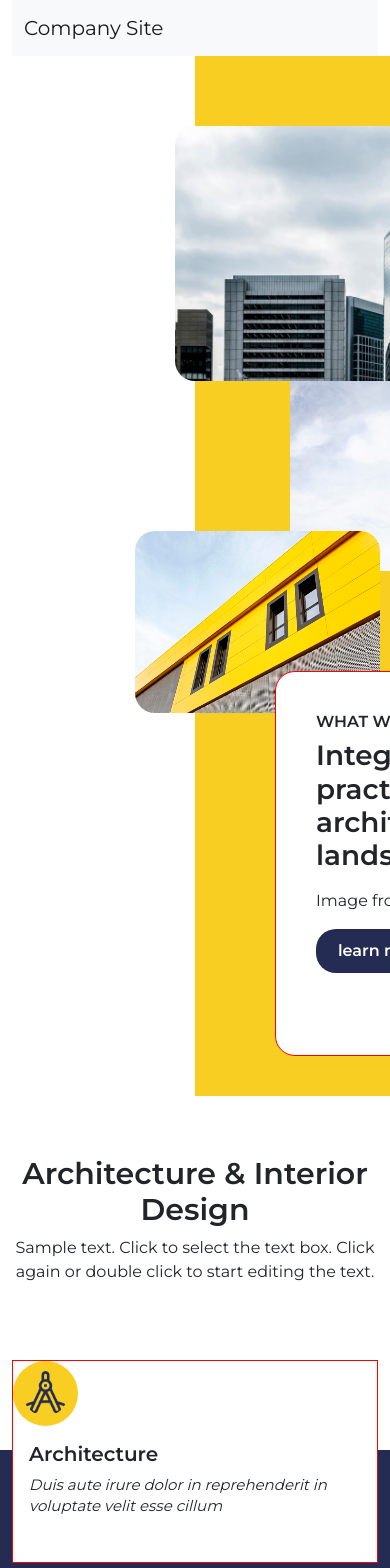
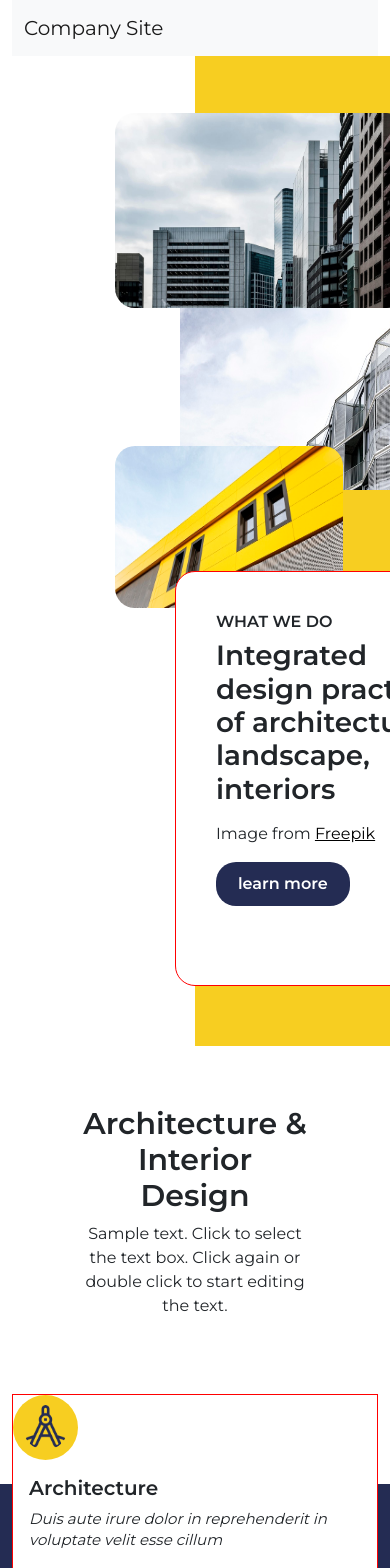
Before and after one commit to tharanga270/companysite, a React (Create React App) app: page / in a window 390 px wide. Shown: the top 1568 px of the page. Built offline with nearby package versions, Linux system fonts and the light colour scheme.

Commit message:
20 commit

```diff
--- a/src/components/ArchitectureTextCont.js
+++ b/src/components/ArchitectureTextCont.js
@@ -7,7 +7,7 @@ function ArchitectureTextCont() {
   return (
     <>
       <section className="architecture-text-cont">
-        <Container>
+        <Container className="arc-text-container">
           <Row>
             <Col className="text-center">
               <h1>Architecture & Interior Design</h1>
--- a/src/media.css
+++ b/src/media.css
@@ -383,6 +383,44 @@
 }
 
 @media only screen and (max-width: 575px) {
+  /*photo-galary-what-we-do*/
+  .glary-image1 {
+    width: 292px;
+    height: 195px;
+    margin-top: 57px;
+    margin-left: 115px;
+  }
+  .glary-image2 {
+    width: 273px;
+    height: 222px;
+    margin-left: 180px;
+    margin-top: 212px;
+  }
+  .glary-image3 {
+    width: 228px;
+    height: 162px;
+    margin-left: 115px;
+    margin-top: 390px;
+  }
+  .what-we-do {
+    width: 315px;
+    height: 415px;
+    margin-top: 515px;
+    margin-left: 175px;
+  }
+  .yellow-right {
+    height: 990px;
+  }
+  /*photo-galary-what-we-do*/
+
+  /*architecture-text-cont*/
+  .architecture-text-cont {
+    margin-top: 20px;
+  }
+  .arc-text-container {
+    width: 65% !important;
+  }
+  /*architecture-text-cont*/
 }
 
 @media only screen and (max-width: 424px) {
```
